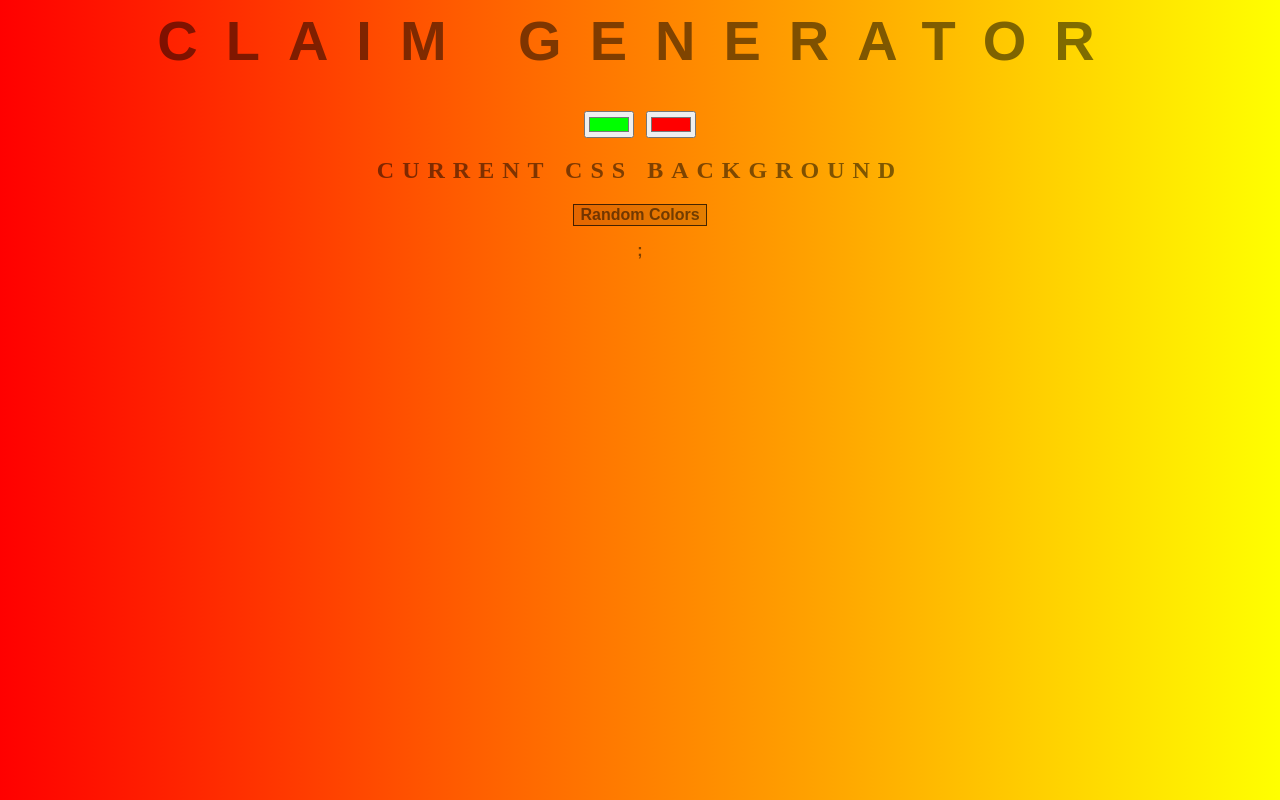
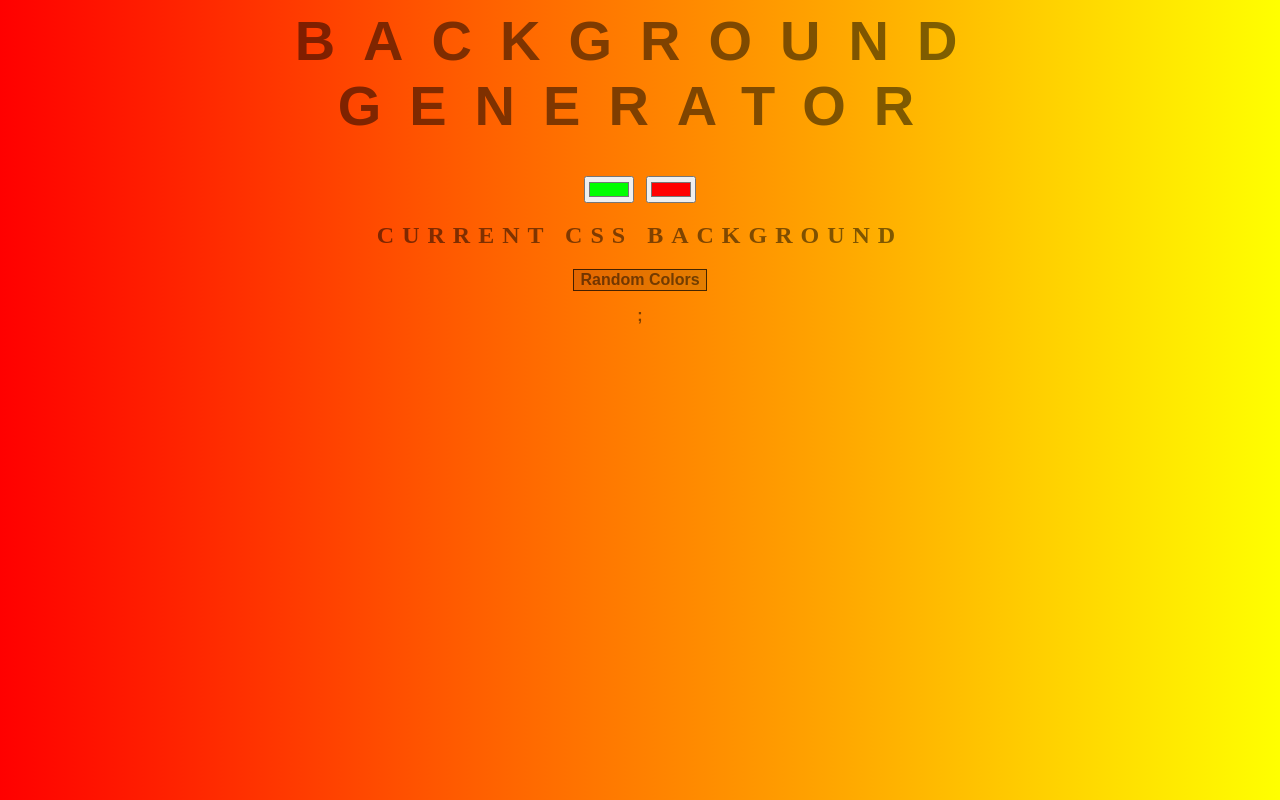
Before and after one commit to TomasBlake/Background-generator, a website: page index.html in a window 1280 px wide. Drawn offline with Linux system fonts and the light colour scheme.

Commit message:
rename h1 and add package.json

```diff
--- a/index.html
+++ b/index.html
@@ -8,7 +8,7 @@
     <link rel="stylesheet" type="text/css" media="screen" href="main.css" />
 </head>
 <body>
-<h1>Claim Generator</h1>
+<h1>Background Generator</h1>
 <input oninput="updateColor()" type="color" name="color1" value="#00ff00">
 <input oninput="updateColor()" type="color" name="color2" value="#ff0000">
 <h2>Current Css Background</h2>
```
Also changed, not shown: package.json (added, +19 -0 lines).
